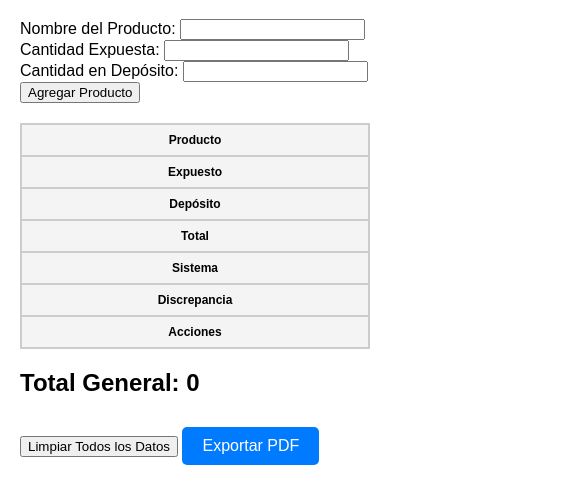
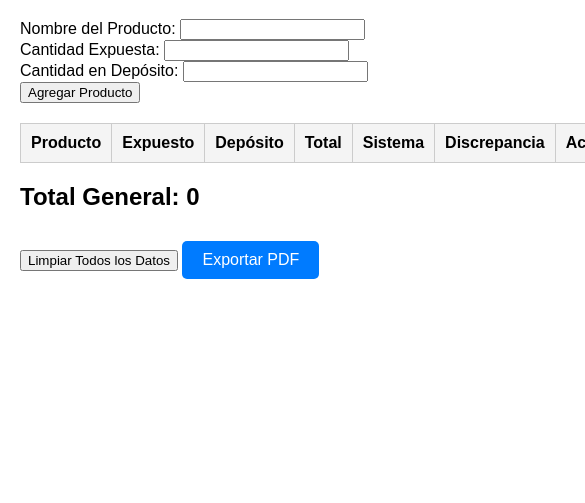
Before and after one commit to srisraeloliveira/contagem, a plain HTML site: page index.html in a window 390 px wide. Shown: the part 61-564 px from the top of the page, 585 px wide, since content can reach past the window. Drawn offline with nearby package versions, Linux system fonts and the light colour scheme.

Commit message:
Update styles.css

```diff
--- a/styles.css
+++ b/styles.css
@@ -58,16 +58,3 @@ th {
 #exportPdf:hover {
     background-color: #0056b3;
 }
-
-@media (max-width: 768px) {
-    table, th, td {
-        font-size: 12px;
-        padding: 8px;
-    }
-
-    th, td {
-        display: block;
-        width: 100%;
-        box-sizing: border-box;
-    }
-}
```
